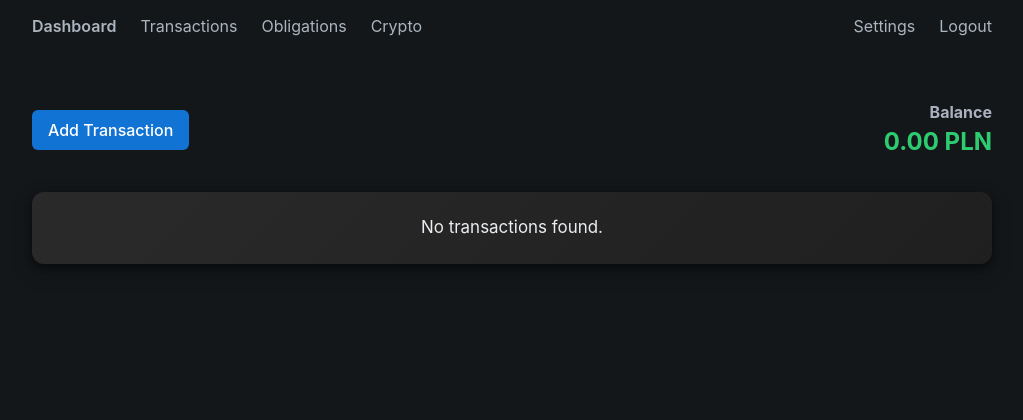
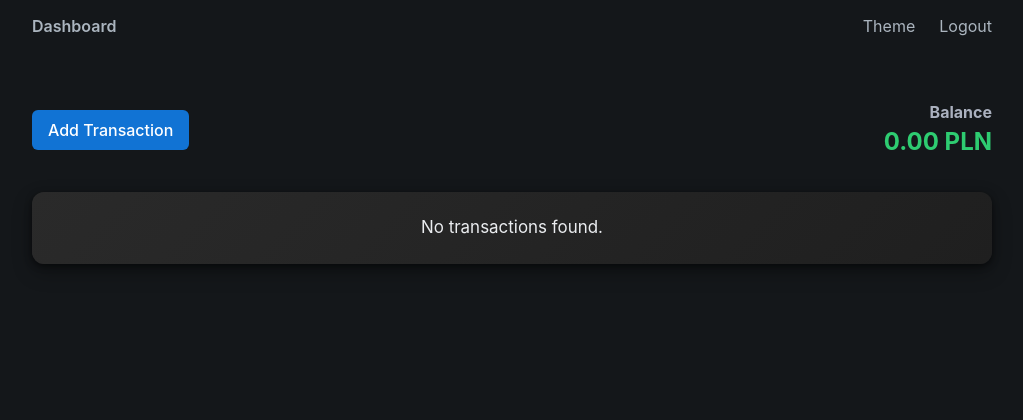
Before and after one commit to gabrielwawerski/FinanceWebApp, a Django app: page / in a window 1280 px wide. Shown: the top 420 px of the page, without its empty margins (128-1151 px from the left). Run offline with Django 5.2, Linux system fonts and the light colour scheme; the visitor is signed in with stand-in values (Sample User, id 1); data comes from the database, SQL or seed files in the repository; data that the repository does not hold is empty; some libraries are stand-ins or nearby versions.

Commit message:
"Improve transaction table skeleton logic, adjust card spacing, and fix conditional rendering for loading state. Enhance mobile navbar responsiveness with CSS tweaks, refactor navbar interactions, and streamline link behavior.

```diff
--- a/app/static/app/css/style.css
+++ b/app/static/app/css/style.css
@@ -66,3 +66,12 @@
 .modal-card {
 	margin: 0 !important;
 }
+
+@media screen and (max-width: 767px) {
+	.navbar-end {
+		display: flex;
+		flex-direction: column;
+		align-items: center;
+		gap: 1rem;
+	}
+}
--- a/app/templates/app/base.html
+++ b/app/templates/app/base.html
@@ -19,7 +19,7 @@
 <nav class="navbar is-transparent" role="navigation" aria-label="main navigation" x-data="{ open: false }">
 	<div class="container is-max-desktop">
 		<div class="navbar-brand">
-			<a class="navbar-item has-text-weight-semibold" href="{% url 'dashboard' %}">Dashboard</a>
+			<a class="navbar-item has-text-weight-semibold" href="{% url 'dashboard' %}" @click="open = false">Dashboard</a>
 			<!-- Mobile burger menu -->
 			<a role="button" class="navbar-burger" aria-label="menu" aria-expanded="false"
 			   :class="{ 'is-active': open }"
@@ -33,17 +33,17 @@
 
 		<div id="main-navbar" class="navbar-menu" :class="{ 'is-active': open }">
 			<div class="navbar-start">
-				<a class="navbar-item" href="#">Transactions</a>
-				<a class="navbar-item" href="#">Obligations</a>
-				<a class="navbar-item" href="#">Crypto</a>
+<!--				<a class="navbar-item" href="#">Transactions</a>-->
+<!--				<a class="navbar-item" href="#">Obligations</a>-->
+<!--				<a class="navbar-item" href="#">Crypto</a>-->
 			</div>
 
 			<div class="navbar-end">
 				{% if user.is_authenticated %}
 				<!-- Theme toggle using store helper -->
-				<a class="navbar-item" @click="$store.app.toggleTheme()">Settings</a>
+				<a class="navbar-item" @click="$store.app.toggleTheme(); open = false;">Theme</a>
 
-				<a x-data @click="$refs.logoutForm.submit()" class="navbar-item is-light is-outlined">
+				<a x-data @click="$refs.logoutForm.submit(); open = false" class="navbar-item is-light is-outlined">
 					Logout
 				</a>
 
@@ -53,7 +53,8 @@
 				</form>
 				{% else %}
 				<div class="navbar-item">
-					<div class="buttons">
+					<div class="buttons" style="display: flex; justify-content: center !important; width: 100%;">
+						<a class="button " @click="$store.app.toggleTheme(); open = false;">Theme</a>
 						<a class="button is-light" href="{% url 'login' %}">Login</a>
 						<a class="button is-primary" href="{% url 'register' %}">Register</a>
 					</div>
--- a/app/templates/app/components/dashboard/transaction_table.html
+++ b/app/templates/app/components/dashboard/transaction_table.html
@@ -8,18 +8,22 @@
 		</div>
 
 		<!-- Skeletons -->
-		<div class="transactions-grid tx-skeleton" x-show="isLoading" x-transition.opacity>
+		<div class="transactions-grid tx-skeleton"
+		     x-show="isLoading && transactions.length > 0"
+		     x-transition.opacity>
 			<template x-for="i in pageSize" :key="`skeleton-${i}`">
 				<div class="card tx-card">
-					<div class="card-content p-3">
-						<div class="level is-mobile">
+					<div class="card-content p-4">
+						<div class="level media">
 							<div class="level-left tx-card__left" style="flex: 1;">
 								<div class="skeleton-line is-skeleton"
 								     style="width: 30%; height: 0.8rem; margin-bottom: 0.5rem;"></div>
-								<div class="skeleton-line is-skeleton" style="width: 75%; height: 1rem;"></div>
+								<div class="skeleton-line is-skeleton"
+								     style="width: 75%; height: 1rem;"></div>
 							</div>
 							<div class="level-right tx-card__right" style="min-width: 9rem;">
-								<div class="skeleton-line is-skeleton" style="width: 5.5rem; height: 1.2rem;"></div>
+								<div class="skeleton-line is-skeleton"
+								     style="width: 5.5rem; height: 1.2rem;"></div>
 							</div>
 						</div>
 					</div>
@@ -31,7 +35,8 @@
 		<div class="transactions-grid" x-show="!isLoading" x-transition.opacity>
 			<!-- No transactions message -->
 			<template x-if="paginatedTransactions.length === 0">
-				<div class="notification tx-card" style="font-size:1.06rem;display:flex; align-items:center; justify-content:center;">
+				<div class="notification tx-card"
+				     style="font-size:1.06rem;display:flex; align-items:center; justify-content:center;">
 					No transactions found.
 				</div>
 			</template>
@@ -51,10 +56,6 @@
 							<!-- Right: Amount + Category -->
 							<div class="media-right"
 							     style="display:flex; flex-direction:column; align-items:flex-end; gap:0.25rem;">
-								<p class="is-size-6 has-text-weight-semibold"
-								   :class="t.is_income ? 'has-text-success' : 'has-text-danger'"
-								   x-text="formatAmount(t.amount, t.currency || 'PLN')"></p>
-
 								<!-- Category tag with category's color -->
 								<span class="tag"
 								      :style="`
@@ -62,6 +63,10 @@
                border: 1px solid ${t.category?.color || '#888'};`"
 								      x-text="t.category?.name || 'Uncategorized'">
                                 </span>
+
+								<p class="is-size-6 has-text-weight-semibold"
+								   :class="t.is_income ? 'has-text-success' : 'has-text-danger'"
+								   x-text="formatAmount(t.amount, t.currency || 'PLN')"></p>
 							</div>
 						</div>
 					</div>
@@ -70,8 +75,8 @@
 
 			<!-- Invisible fillers (only if there are transactions and fillerCount > 0) -->
 			<template x-for="i in fillerCount" :key="`filler-${i}`">
-    <div class="card tx-card tx-card--filler is-invisible"></div>
-</template>
+				<div class="card tx-card tx-card--filler is-invisible"></div>
+			</template>
 		</div>
 
 		<div class="transactions-toolbar">
```
